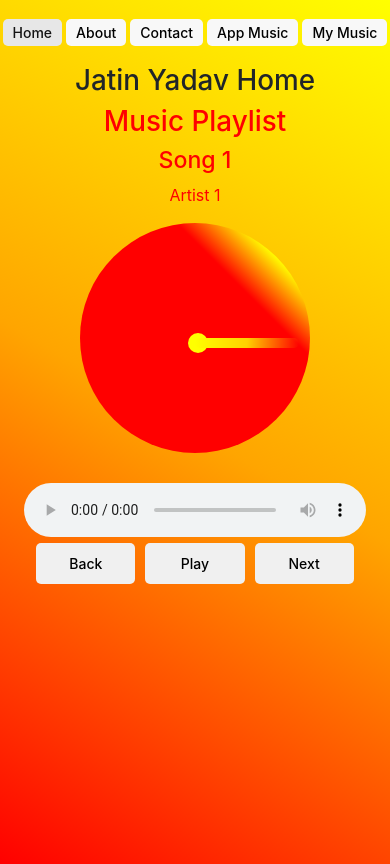
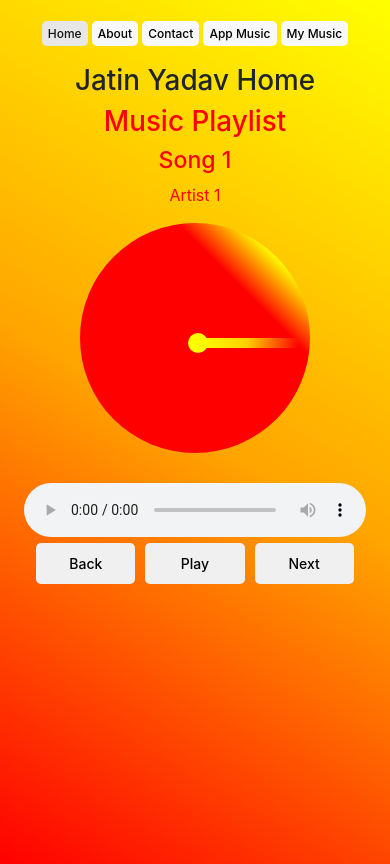
Before and after one commit to jatinrao241/travel-india, a React (Create React App) app: page / in a window 390 px wide. Built offline with nearby package versions, Linux system fonts and the light colour scheme.

Commit message:
navbar padding change

```diff
--- a/src/components/Navbar/NavbarStyle.css
+++ b/src/components/Navbar/NavbarStyle.css
@@ -31,9 +31,16 @@ nav .active-css{
     }
 }
 
+@media (max-width:491px) {
+    nav .custom-css-navbar{
+        padding:5px 8px;
+        font-size:13px;
+    }
+}
+
 @media (max-width:391px) {
     nav .custom-css-navbar{
-        padding:5px 10px;
-        font-size:14px;
+        padding:5px 6px;
+        font-size:12px;
     }
 }
```
